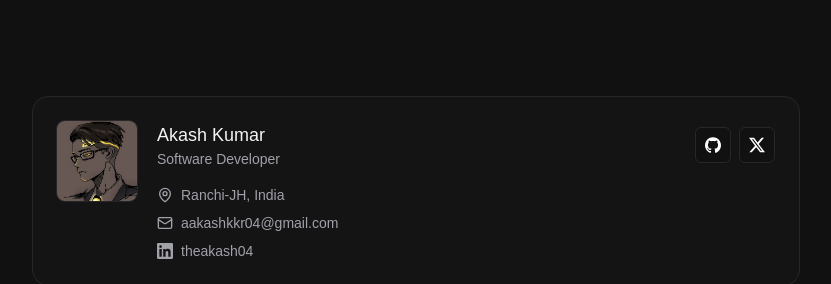
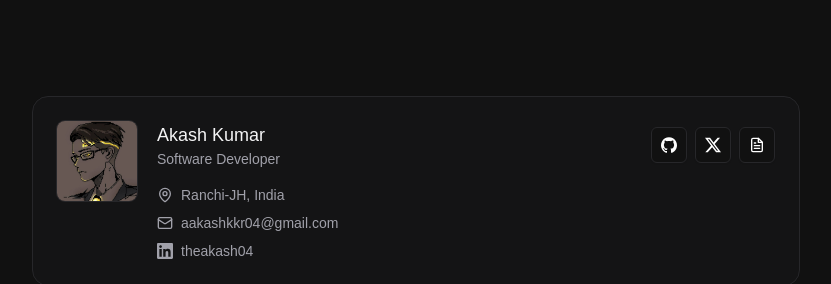
Before and after one commit to theakash04/portfolio, a Next.js app: page / in a window 1280 px wide. Shown: the top 284 px of the page, without its empty margins (224-1055 px from the left). Built offline with nearby package versions, Linux system fonts and the light colour scheme; no server answers.

Commit message:
added resume

```diff
--- a/src/components/HeroSection/ProfileCard.tsx
+++ b/src/components/HeroSection/ProfileCard.tsx
@@ -16,20 +16,19 @@ const Profile = () => {
             className="rounded-lg object-cover ring-1 ring-zinc-800"
           />
           <div className="flex-1 min-w-0">
-            <div className="flex flex-col md:flex-row items-start md:items-center justify-between gap-2">
+            <div className="flex flex-col sm:flex-row items-start sm:items-center justify-between gap-2">
               <div>
                 <h2 className="text-lg font-medium text-zinc-100">
                   Akash Kumar
                 </h2>
-                <p className="text-sm text-zinc-400">
-                  Software Developer
-                </p>
+                <p className="text-sm text-zinc-400">Software Developer</p>
               </div>
               <div className="flex items-center gap-2">
                 <a
                   href="https://github.com/theakash04"
                   target="_blank"
                   rel="noopener noreferrer"
+                  title="view my projects"
                   className="inline-flex items-center justify-center gap-2 whitespace-nowrap rounded-md text-sm font-medium transition-colors focus-visible:outline-none focus-visible:ring-1 focus-visible:ring-ring disabled:pointer-events-none disabled:opacity-50 [&_svg]:pointer-events-none [&_svg]:size-4 [&_svg]:shrink-0 border shadow-sm hover:text-accent-foreground h-9 w-9 bg-[#111111] border-zinc-800 hover:bg-zinc-800/50"
                 >
                   <svg
@@ -47,6 +46,7 @@ const Profile = () => {
                   href="https://x.com/theakash04"
                   target="_blank"
                   rel="noopener noreferrer"
+                  title="@theakash04"
                   className="inline-flex items-center justify-center gap-2 whitespace-nowrap rounded-md text-sm font-medium transition-colors focus-visible:outline-none focus-visible:ring-1 focus-visible:ring-ring disabled:pointer-events-none disabled:opacity-50 [&_svg]:pointer-events-none [&_svg]:size-4 [&_svg]:shrink-0 border shadow-sm hover:text-accent-foreground h-9 w-9 bg-[#111111] border-zinc-800 hover:bg-zinc-800/50"
                 >
                   <svg
@@ -61,12 +61,35 @@ const Profile = () => {
                     />
                   </svg>
                 </a>
+                <a
+                  href="/Resume.pdf"
+                  target="_blank"
+                  rel="noopener noreferrer"
+                  className="inline-flex items-center justify-center gap-2 whitespace-nowrap rounded-md text-sm font-medium transition-colors focus-visible:outline-none focus-visible:ring-1 focus-visible:ring-ring disabled:pointer-events-none disabled:opacity-50 [&_svg]:pointer-events-none [&_svg]:size-4 [&_svg]:shrink-0 border shadow-sm hover:text-accent-foreground h-9 w-9 bg-[#111111] border-zinc-800 hover:bg-zinc-800/50"
+                  title="View Resume"
+                >
+                  <svg
+                    className="w-4 h-4"
+                    fill="none"
+                    stroke="currentColor"
+                    strokeWidth={2}
+                    strokeLinecap="round"
+                    strokeLinejoin="round"
+                    viewBox="0 0 24 24"
+                  >
+                    <path d="M14 2H6a2 2 0 0 0-2 2v16a2 2 0 0 0 2 2h12a2 2 0 0 0 2-2V8z" />
+                    <polyline points="14,2 14,8 20,8" />
+                    <line x1="16" y1="13" x2="8" y2="13" />
+                    <line x1="16" y1="17" x2="8" y2="17" />
+                    <polyline points="10,9 9,9 8,9" />
+                  </svg>
+                </a>
               </div>
             </div>
             <div className="mt-4 space-y-2">
-              <div className="flex items-center gap-2 text-sm text-zinc-400">
+              <div className="flex items-center gap-2 text-sm text-zinc-400 min-w-0">
                 <svg
-                  className="w-4 h-4"
+                  className="w-4 h-4 flex-shrink-0"
                   fill="none"
                   stroke="currentColor"
                   strokeWidth={2}
@@ -77,11 +100,11 @@ const Profile = () => {
                   <path d="M20 10c0 4.993-5.539 10.193-7.399 11.799a1 1 0 0 1-1.202 0C9.539 20.193 4 14.993 4 10a8 8 0 0 1 16 0" />
                   <circle cx="12" cy="10" r="3" />
                 </svg>
-                Ranchi-JH, India
+                <span className="truncate">Ranchi-JH, India</span>
               </div>
-              <div className="flex items-center gap-2 text-sm text-zinc-400">
+              <div className="flex items-center gap-2 text-sm text-zinc-400 min-w-0">
                 <svg
-                  className="w-4 h-4"
+                  className="w-4 h-4 flex-shrink-0"
                   fill="none"
                   stroke="currentColor"
                   strokeWidth={2}
@@ -94,15 +117,15 @@ const Profile = () => {
                 </svg>
                 <a
                   href="mailto:aakashkkr04@gmail.com"
-                  className="hover:text-zinc-100 transition-colors truncate"
+                  className="hover:text-zinc-100 transition-colors truncate min-w-0"
                 >
                   aakashkkr04@gmail.com
                 </a>
               </div>
-              <div className="flex items-center gap-2 text-sm text-zinc-400">
+              <div className="flex items-center gap-2 text-sm text-zinc-400 min-w-0">
                 <svg
                   viewBox="0 0 24 24"
-                  className="w-4 h-4"
+                  className="w-4 h-4 flex-shrink-0"
                   fill="currentColor"
                 >
                   <title>LinkedIn</title>
@@ -115,7 +138,7 @@ const Profile = () => {
                   href="https://linkedin.com/in/theakash04"
                   target="_blank"
                   rel="noopener noreferrer"
-                  className="hover:text-zinc-100 transition-colors flex items-center gap-1"
+                  className="hover:text-zinc-100 transition-colors truncate min-w-0"
                 >
                   theakash04
                 </a>
```
Also changed, not shown: 1 other file (tests, documents, lock files or other folders).
